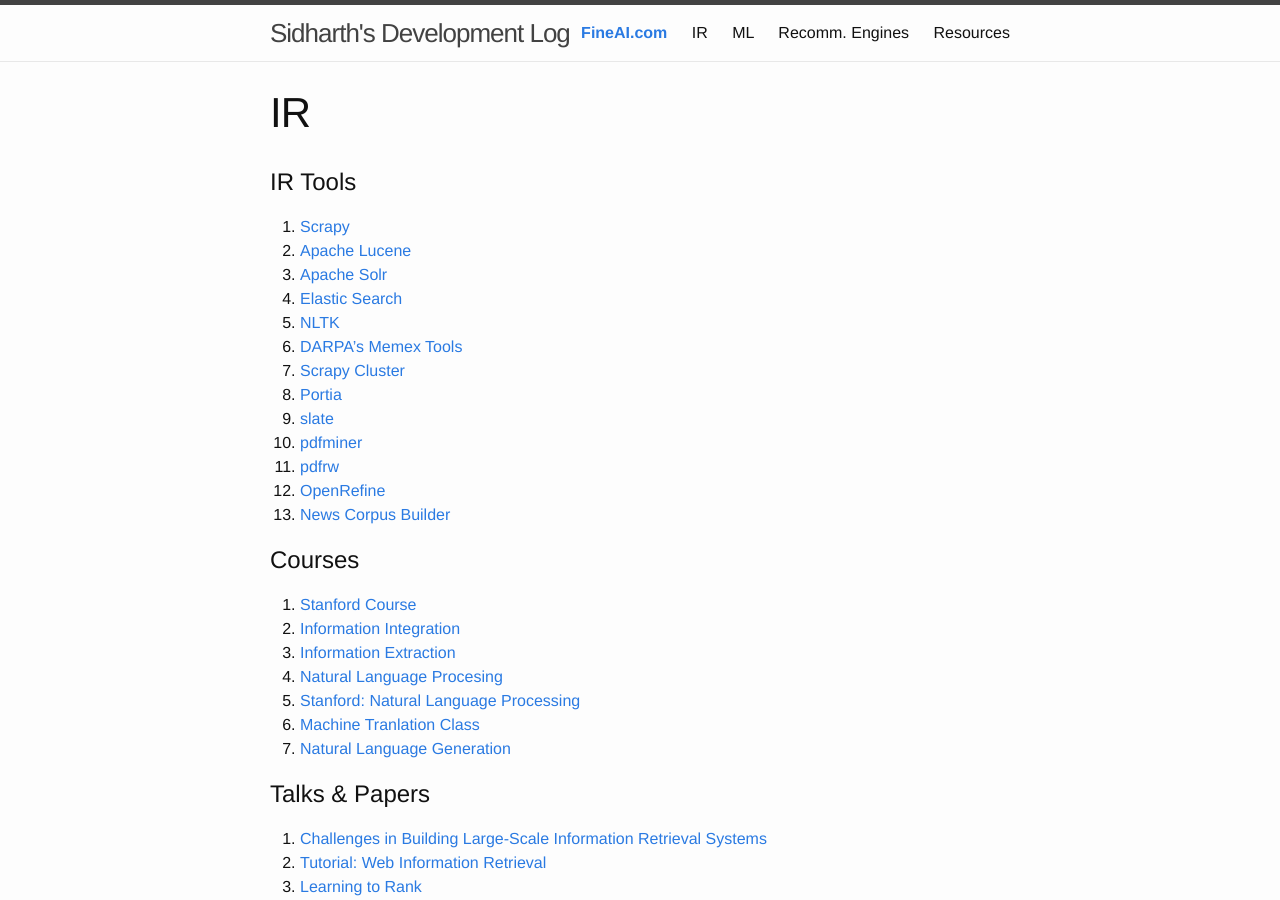
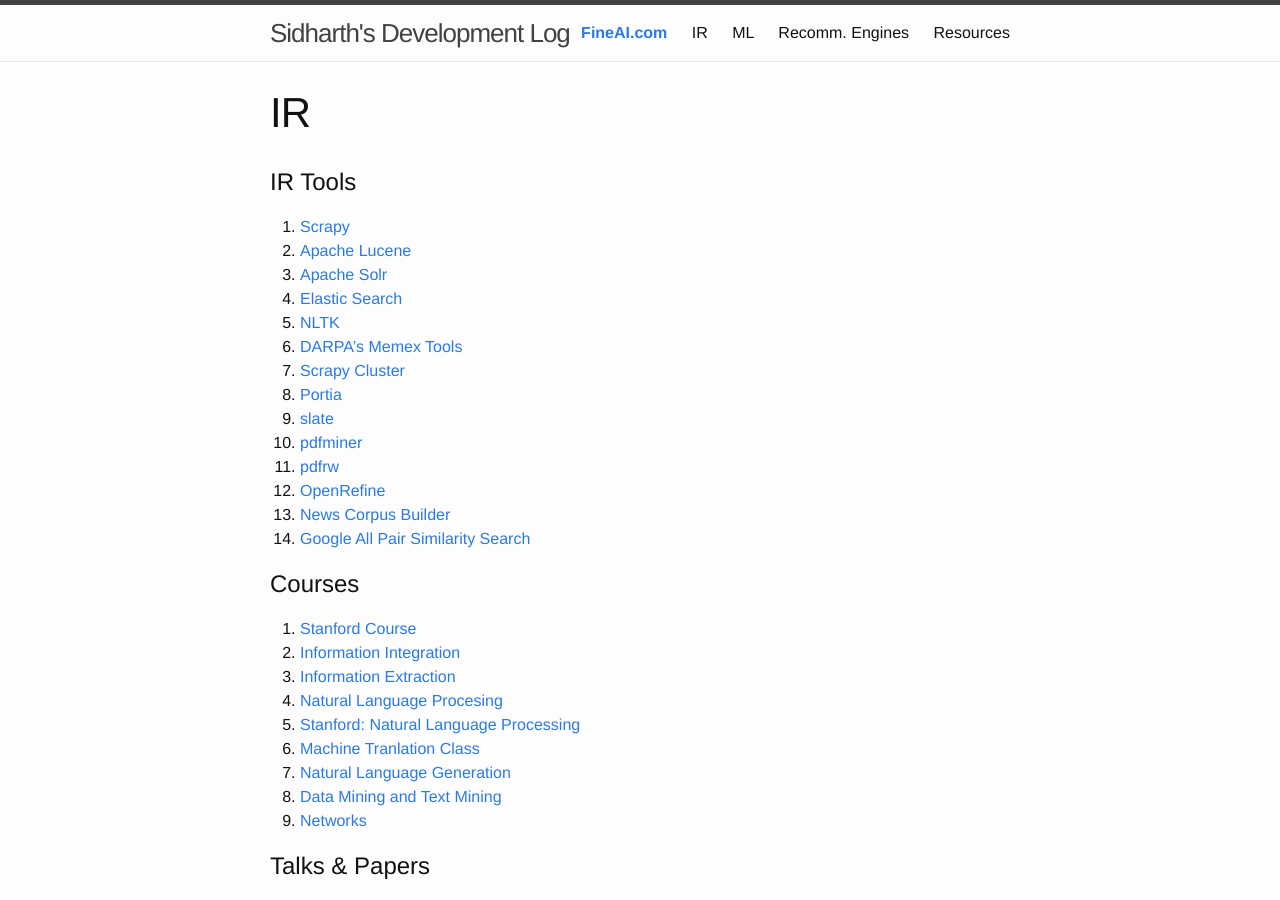
Before and after one commit to sidharthshah/sidharthshah.github.com, a Jekyll site: the page built from information-retrieval.md, in a window 1280 px wide and 900 px high. Built offline with Jekyll 4.4.1, drawn with Linux system fonts in a browser that asks for light colours.

Commit message:
updated links to courses and papers

```diff
--- a/information-retrieval.md
+++ b/information-retrieval.md
@@ -19,7 +19,7 @@ IR Tools
 11. [pdfrw](https://github.com/pmaupin/pdfrw)
 12. [OpenRefine](http://openrefine.org/)
 13. [News Corpus Builder](http://skillachie.github.io/news-corpus-builder/)
-
+14. [Google All Pair Similarity Search](https://code.google.com/p/google-all-pairs-similarity-search/)
 
 Courses
 =======
@@ -30,6 +30,8 @@ Courses
 5. [Stanford: Natural Language Processing](http://web.stanford.edu/class/cs224n/syllabus.shtml#lec1)
 6. [Machine Tranlation Class](http://mt-class.org/)
 7. [Natural Language Generation](http://www.inf.ed.ac.uk/teaching/courses/nlg/)
+8. [Data Mining and Text Mining](http://www.cs.uic.edu/~liub/teach/cs583-fall-15/cs583.html)
+9. [Networks](https://courses.cit.cornell.edu/info2040_2014fa/)
 
 Talks & Papers
 ==============
```
